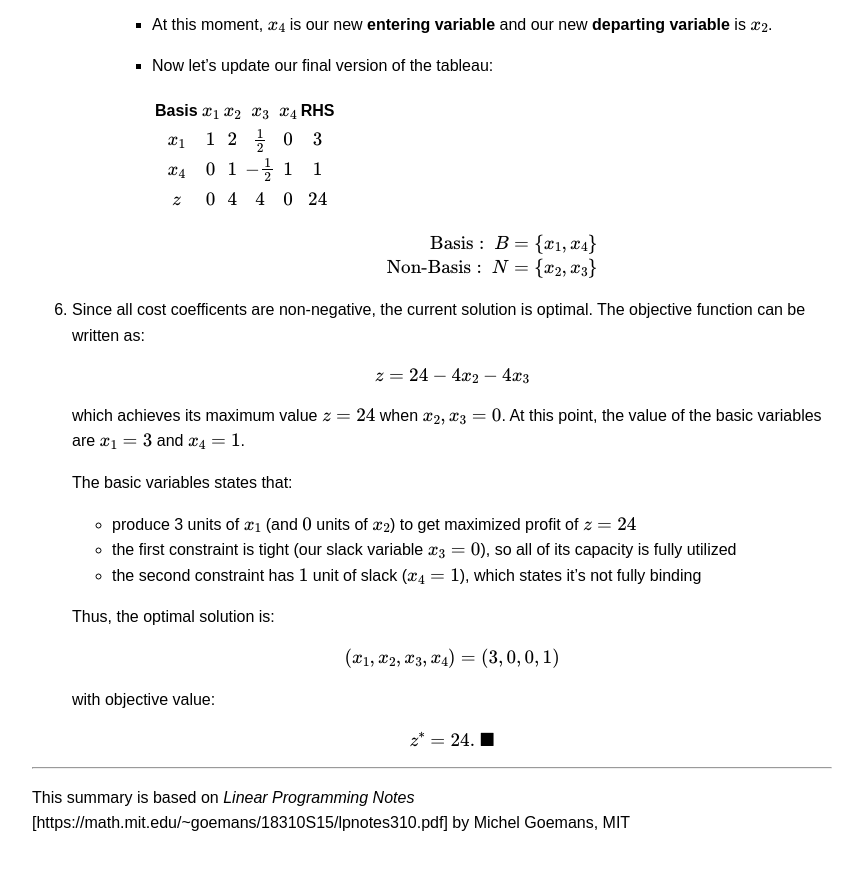
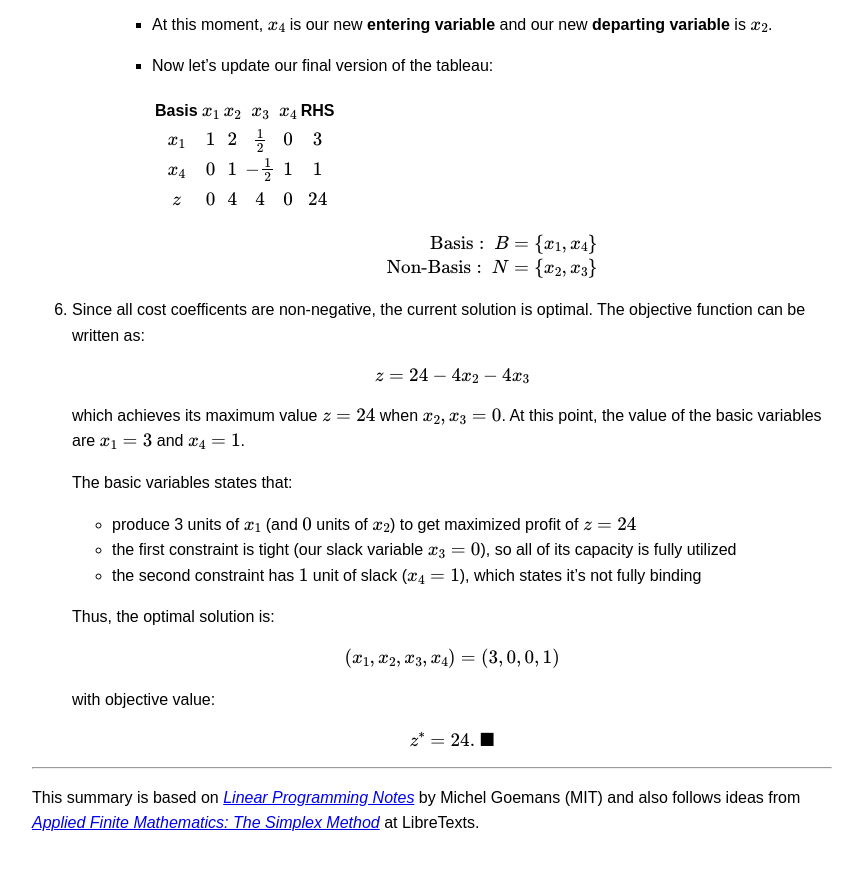
Before and after one commit to mkim2178/mkim2178.github.io, a Jekyll site: the page built from optimizations/lp_simplex_method_example_less_than_equal.md, in a window 1280 px wide and 900 px high, scrolled down 5052 px. Shown: the top 870 px of the window, without its empty margins (208-1071 px from the left). Built offline with Jekyll 4.4.1, drawn with Linux system fonts in a browser that asks for light colours.

Commit message:
add citations for this note

```diff
--- a/optimizations/lp_simplex_method_example_less_than_equal.md
+++ b/optimizations/lp_simplex_method_example_less_than_equal.md
@@ -249,4 +249,4 @@ $$
     $$ z^{*} = 24. \space \blacksquare $$
 
 ---
-This summary is based on *Linear Programming Notes* [https://math.mit.edu/~goemans/18310S15/lpnotes310.pdf] by Michel Goemans, MIT
+This summary is based on [*Linear Programming Notes*](https://math.mit.edu/~goemans/18310S15/lpnotes310.pdf) by Michel Goemans (MIT) and also follows ideas from [*Applied Finite Mathematics: The Simplex Method*](https://math.libretexts.org/Bookshelves/Applied_Mathematics/Applied_Finite_Mathematics_(Sekhon_and_Bloom)/04%3A_Linear_Programming_The_Simplex_Method/4.02%3A_Maximization_By_The_Simplex_Method) at LibreTexts.
```
